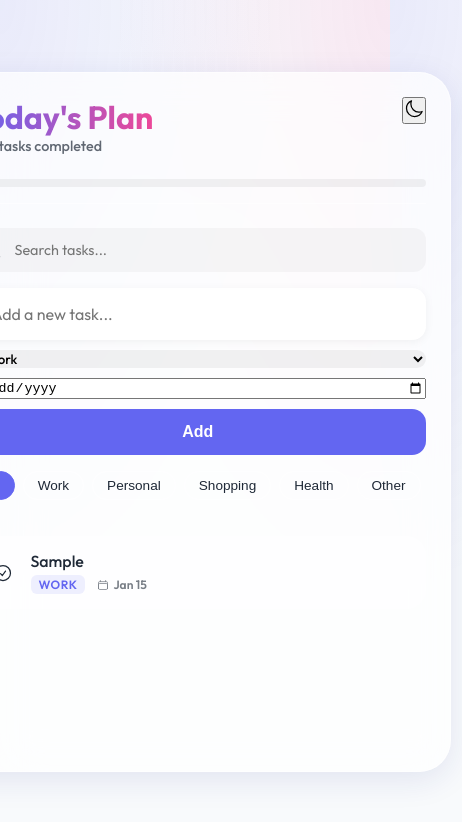
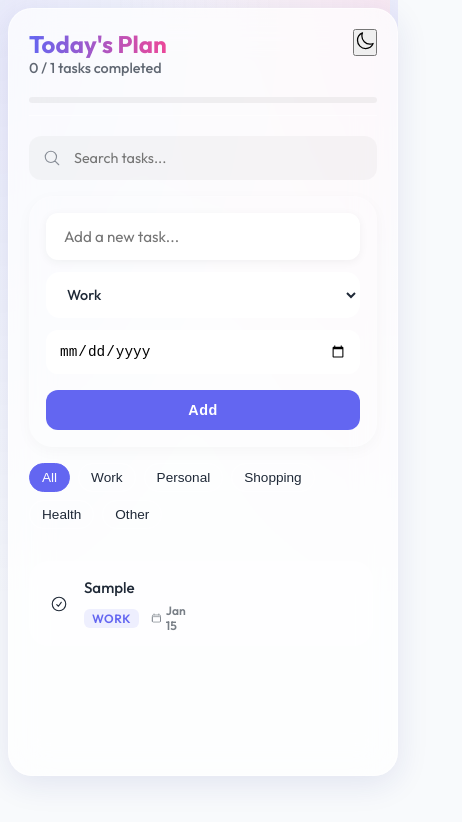
Before and after one commit to Tinashe623/Todo-App, a React (Vite) app: page / in a window 390 px wide. Both pictures are taken after typing "Sample", "2020-01-15" into the empty fields and a click on the button "Add". Shown: the top 822 px of the page, 462 px wide, since content can reach past the window. Built offline with nearby package versions, Linux system fonts and the light colour scheme.

Commit message:
feat: Implement auto-scroll for newly added tasks and enhance responsive design with improved mobile layouts and component styling.

```diff
--- a/src/TodoList.jsx
+++ b/src/TodoList.jsx
@@ -1,4 +1,4 @@
-import { useState, useEffect, useMemo } from "react";
+import { useState, useEffect, useMemo, useRef } from "react";
 import Dashboard from "./components/Dashboard";
 import TaskControls from "./components/TaskControls";
 import TaskItem from "./components/TaskItem";
@@ -33,10 +33,29 @@ const TodoList = () => {
   const [editingId, setEditingId] = useState(null);
   const [editText, setEditText] = useState("");
 
+  // Refs for auto-scroll logic
+  const listRef = useRef(null);
+  const scrollAnchorRef = useRef(null);
+  const previousLengthRef = useRef(tasks.length);
+
   // --- Effects ---
   useEffect(() => {
     localStorage.setItem("tasks", JSON.stringify(tasks));
   }, [tasks]);
+
+  // Robust Auto-Scroll: When a task is added, scroll the latest task into view.
+  useEffect(() => {
+    if (tasks.length > previousLengthRef.current) {
+      // Use requestAnimationFrame to ensure the DOM has rendered the new item
+      requestAnimationFrame(() => {
+        scrollAnchorRef.current?.scrollIntoView({
+          behavior: "smooth",
+          block: "end"
+        });
+      });
+    }
+    previousLengthRef.current = tasks.length;
+  }, [tasks.length]);
 
   useEffect(() => {
     if (darkMode) {
@@ -61,7 +80,9 @@ const TodoList = () => {
         dueDate: newDueDate || null,
         createdAt: new Date().toISOString()
       };
-      setTasks((prev) => [taskObj, ...prev]);
+      // Append new tasks to the end so scrolling to the bottom
+      // reveals the newly added task.
+      setTasks((prev) => [...prev, taskObj]);
       setNewTask("");
       setNewDueDate("");
     }
@@ -143,7 +164,7 @@ const TodoList = () => {
         setFilterCategory={setFilterCategory}
       />
 
-      <ol>
+      <ol ref={listRef}>
         {filteredTasks.map((task, index) => (
           <TaskItem
             key={task.id}
@@ -167,6 +188,8 @@ const TodoList = () => {
             <p>No tasks found.</p>
           </div>
         )}
+        {/* Scroll Anchor: Hidden element to scroll to */}
+        <div ref={scrollAnchorRef} style={{ height: '1px' }} aria-hidden="true" />
       </ol>
     </main>
   );
--- a/src/index.css
+++ b/src/index.css
@@ -47,6 +47,11 @@ body {
   justify-content: center;
   transition: background 0.5s ease;
   overflow-x: hidden;
+}
+
+/* Make sure the React root can shrink and grow with the viewport */
+#root {
+  width: 100%;
 }
 
 /* Theme Classes */
@@ -228,23 +233,41 @@ main.to-do-list {
 }
 
 select.cat-select {
-  padding: 0 12px;
+  width: 100%;
+  padding: 12px 16px;
   border-radius: 14px;
-  border: none;
+  border: 1px solid transparent;
   background: rgba(0,0,0,0.05);
   font-family: inherit;
   cursor: pointer;
   outline: none;
   font-weight: 500;
+  color: inherit;
 }
 
+/* Light theme dropdown: soft glassy background instead of pure white */
+.light-mode select.cat-select {
+  background: rgba(255,255,255,0.9);
+  color: var(--text-light);
+}
+
+/* Dark theme dropdown: match the card background */
 .dark-mode select.cat-select {
-  background: rgba(255,255,255,0.1);
-  color: white;
+  background: rgba(15,23,42,0.9);
+  color: var(--text-dark);
+  border-color: rgba(148,163,184,0.4);
+}
+
+/* Ensure date input used in the add section matches sizing and width */
+.add-section input[type="date"] {
+  width: 100%;
+  padding: 12px 16px;
+  border-radius: 14px;
+  border: 1px solid transparent;
 }
 
 .add-btn {
-  padding: 0 24px;
+  padding: 12px 28px;
   border-radius: 14px;
   border: none;
   background: var(--primary);
@@ -312,6 +335,29 @@ ol {
   flex-direction: column;
   gap: 12px;
   margin-top: 0.5rem;
+}
+
+/* Make the task list its own scrollable area so adding tasks
+   doesn't move the whole page */
+main.to-do-list ol {
+  max-height: 50vh;
+  overflow-y: auto;
+  padding-right: 4px; /* room for scrollbar */
+  padding-bottom: 96px; /* extra space so last task is clearly visible */
+
+  /* Hide scrollbar for Chrome, Safari and Opera */
+  &::-webkit-scrollbar {
+    display: none;
+  }
+  /* Hide scrollbar for IE, Edge and Firefox */
+  -ms-overflow-style: none;  /* IE and Edge */
+  scrollbar-width: none;  /* Firefox */
+}
+
+@media (max-width: 600px) {
+  main.to-do-list ol {
+    max-height: 55vh;
+  }
 }
 
 li {
@@ -461,19 +507,174 @@ li:hover .actions {
   color: white;
 }
 
-/* Responsive */
-@media (max-width: 480px) {
+/* Responsive & Modern Styling Improvements */
+
+/* ... (previous styles) ... */
+
+/* Action Buttons - Improving for Touch */
+.actions {
+  display: flex;
+  gap: 4px;
+  transition: opacity 0.2s;
+}
+
+@media (hover: hover) {
+  .actions {
+    opacity: 0;
+  }
+  li:hover .actions {
+    opacity: 1;
+  }
+}
+
+/* Base Responsive adjustments */
+@media (max-width: 768px) {
   main.to-do-list {
+    max-width: 600px;
+    padding: 2rem;
+  }
+
+  .stats h1 {
+    font-size: 2rem;
+  }
+}
+
+/* Ensure the app is nicely centered on desktop screens */
+@media (min-width: 769px) {
+  body {
+    display: flex;
+    align-items: center;
+    justify-content: center;
+  }
+
+  #root {
+    display: flex;
+    align-items: center;
+    justify-content: center;
+    min-height: 100vh;
+  }
+
+  main.to-do-list {
+    margin: 0 2.5rem;
+    width: 100%;
+    max-width: 650px;
+  }
+}
+
+@media (max-width: 600px) {
+  /* Let the layout use the full mobile width and avoid awkward side gutters */
+  body {
+    display: block;
+  }
+
+  main.to-do-list {
+    width: 100%;
+    max-width: 100%;
+    margin: 0.75rem;
     padding: 1.5rem;
-    margin: 1rem;
+    gap: 1.25rem;
+    min-height: auto;
+    border-radius: 24px;
+  }
+
+  .dashboard {
+    padding-bottom: 0.75rem;
+    gap: 0.75rem;
+  }
+
+  .stats h1 {
+    font-size: 1.75rem;
+  }
+
+  .progress-container {
+    height: 6px;
   }
 
   .add-section {
     flex-direction: column;
+    align-items: stretch;
+    background: rgba(255, 255, 255, 0.05); /* Unified glass look */
+    padding: 1.25rem;
+    border-radius: 24px;
+    border: 1px solid rgba(255, 255, 255, 0.1);
+    box-shadow: 0 4px 15px rgba(0, 0, 0, 0.03);
+    gap: 12px;
+  }
+
+  .dark-mode .add-section {
+    background: rgba(0, 0, 0, 0.2);
+    border-color: rgba(255, 255, 255, 0.05);
+  }
+
+  .input-wrapper input[type="text"] {
+    padding: 12px 16px;
+    font-size: 0.95rem;
+    border-radius: 12px;
+  }
+
+  .cat-select, .add-section input[type="date"], .add-btn {
+    padding: 12px;
+    font-size: 0.9rem;
+    border-radius: 12px;
   }
 
   .add-btn {
-    width: 100%;
-    padding: 14px;
+    font-weight: 700;
+    letter-spacing: 0.5px;
+    margin-top: 4px;
+  }
+
+  .filters {
+    /* On small screens, wrap pills instead of horizontal scrolling to avoid clipping */
+    display: flex;
+    flex-wrap: wrap;
+    margin: 0;
+    padding: 0 0 4px 0;
+    gap: 8px;
+    overflow-x: visible;
+  }
+
+  li {
+    padding: 12px 16px;
+    gap: 12px;
+  }
+
+  .task-body {
+    padding-left: 0;
+    margin-top: 4px;
+  }
+
+  .task-title {
+    font-size: 0.95rem;
+  }
+
+  .task-meta {
+    margin-top: 2px;
+  }
+
+  .icon-btn .icon {
+    width: 18px;
+    height: 18px;
   }
 }
+
+@media (max-width: 400px) {
+  main.to-do-list {
+    margin: 0.5rem;
+    padding: 1.25rem;
+    width: 100%;
+    max-width: 100%;
+  }
+
+  .stats h1 {
+    font-size: 1.5rem;
+  }
+
+  .add-section {
+    padding: 1rem;
+  }
+
+  .filter-pill {
+    padding: 6px 12px;
+  }
+}
```
